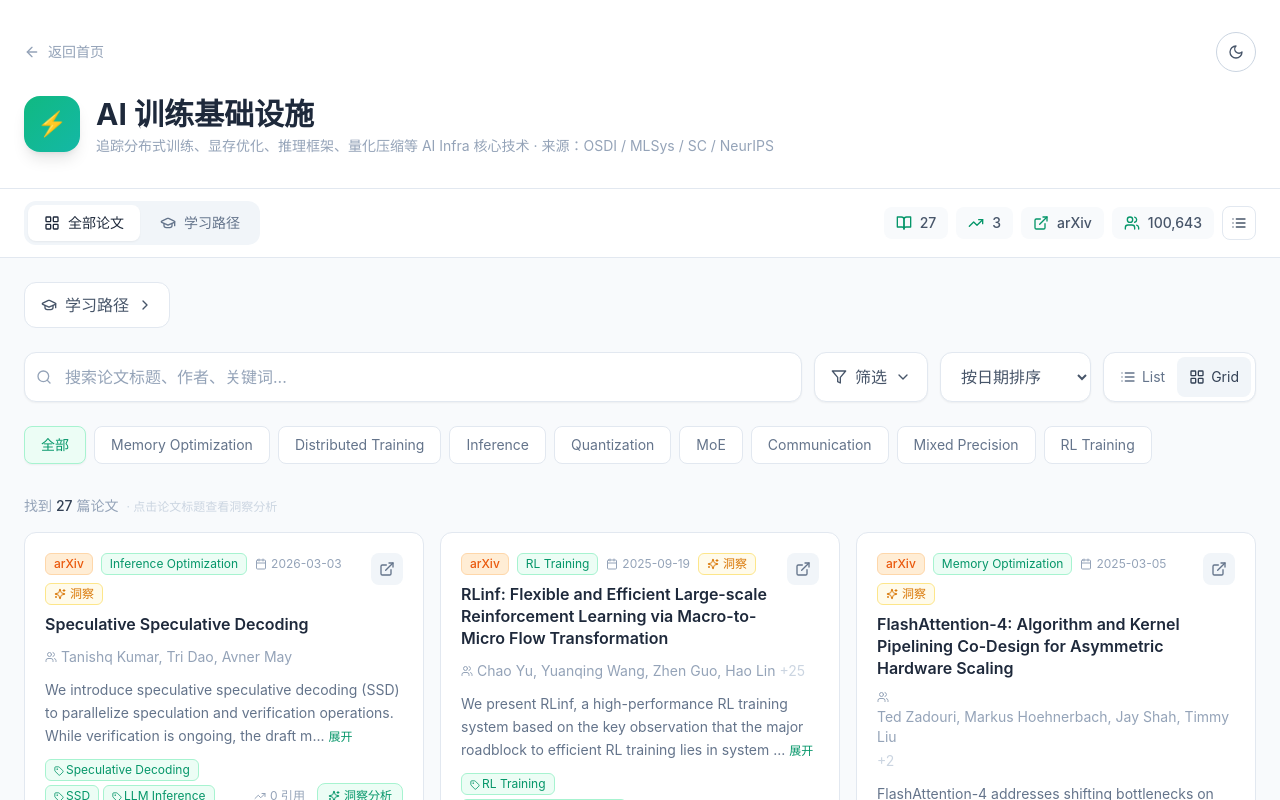
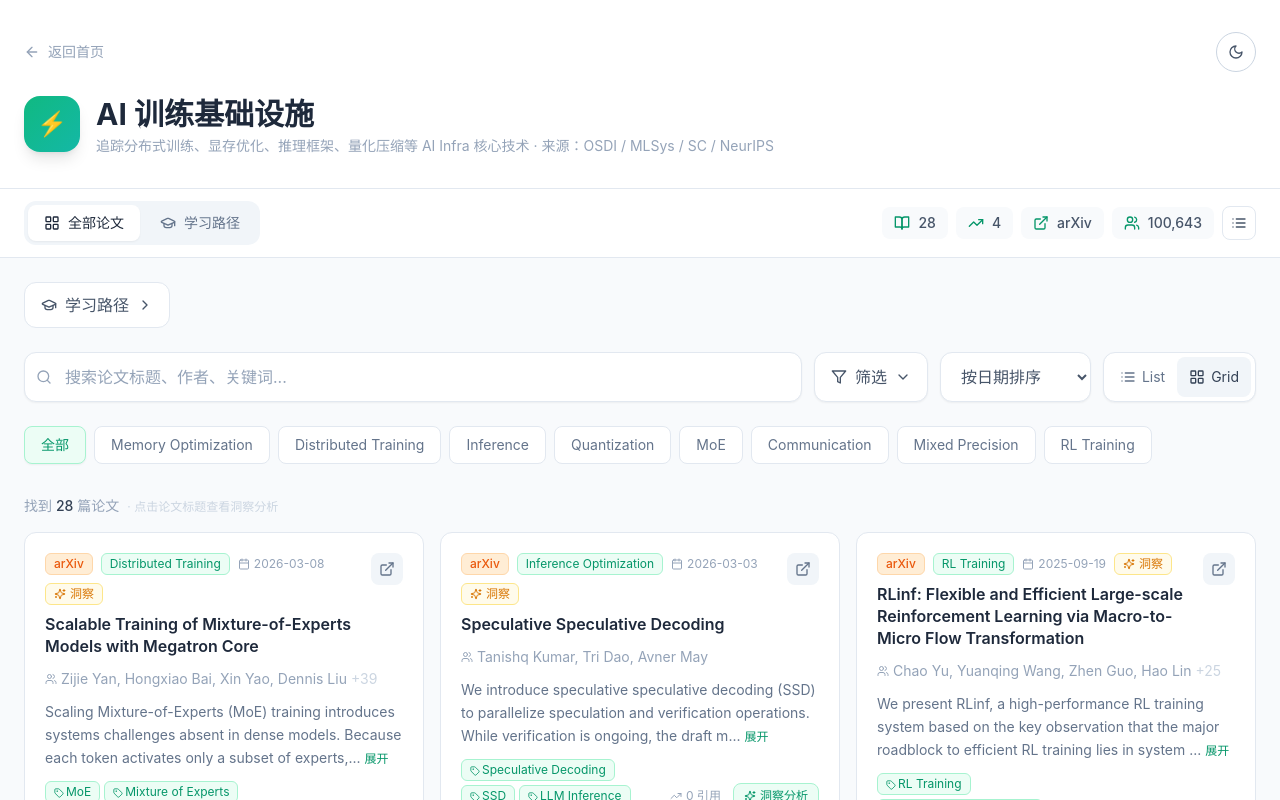
Before and after one commit to YukioZzz/paper-tracker, a React (Vite) app: page /#/infra in a window 1280 px wide. Shown: the top 800 px of the page. Built offline with nearby package versions, Linux system fonts and the light colour scheme.

Commit message:
feat: add Megatron Core MoE scalable training paper (infra-026)

```diff
--- a/src/data/infraPapers.ts
+++ b/src/data/infraPapers.ts
@@ -754,4 +754,39 @@ export const infraPapers: Paper[] = [
       useCases: ['大语言模型的 RLHF 后训练', 'LLM 的强化学习微调', '生产级别的 LLM 训练流水线'],
     },
   },
+  {
+    id: 'infra-026',
+    title: 'Scalable Training of Mixture-of-Experts Models with Megatron Core',
+    authors: ['Zijie Yan', 'Hongxiao Bai', 'Xin Yao', 'Dennis Liu', 'Tong Liu', 'Hongbin Liu', 'Pintian Li', 'Evan Wu', 'Shiqing Fan', 'Li Tao', 'Robin Zhang', 'Yuzhong Wang', 'Shifang Xu', 'Jack Chang', 'Xuwen Chen', 'Kunlun Li', 'Yan Bai', 'Gao Deng', 'Nan Zheng', 'Vijay Anand Korthikanti', 'Abhinav Khattar', 'Ethan He', 'Soham Govande', 'Sangkug Lym', 'Zhongbo Zhu', 'Qi Zhang', 'Haochen Yuan', 'Xiaowei Ren', 'Deyu Fu', 'Tailai Ma', 'Shunkang Zhang', 'Jiang Shao', 'Ray Wang', 'Santosh Bhavani', 'Xipeng Li', 'Chandler Zhou', 'David Wu', 'Yingcan Wei', 'Ashwath Aithal', 'Michael Andersch', 'Mohammad Shoeybi', 'Jiajie Yao', 'June Yang'],
+    date: '2026-03-08', year: 2026, month: 3,
+    source: 'arXiv', arxivId: '2603.07685', url: 'https://arxiv.org/abs/2603.07685',
+    abstract: 'Scaling Mixture-of-Experts (MoE) training introduces systems challenges absent in dense models. Because each token activates only a subset of experts, this sparsity allows total parameters to grow much faster than per-token computation, creating coupled constraints across memory, communication, and computation. This paper presents a comprehensive framework addressing these challenges through co-design across the full system stack.',
+    tags: ['MoE', 'Mixture of Experts', 'Megatron', 'Distributed Training', 'Scaling', 'NVIDIA', 'DeepSeek', 'Qwen'],
+    category: 'Distributed Training', citations: 0, venue: 'arXiv 2026',
+    insights: {
+      zhAbstract: 'NVIDIA 发布的使用 Megatron Core 进行大规模 MoE（混合专家）模型训练的综合性框架。MoE 的稀疏激活特性使得总参数量可以远快于每 token 计算速度增长，但同时也带来了内存、通信和计算之间的耦合约束。该框架通过跨系统栈的协同设计解决了这些挑战，实现了 DeepSeek-V3-685B 在 GB300 上达到 1,233 TFLOPS/GPU 的训练效率。',
+      innovations: [
+        '细粒度重计算 (Fine-grained Recomputation)：精细化 activation 重计算策略，大幅减少显存占用',
+        '卸载策略 (Offloading)：智能模型分片卸载到 CPU/ NVMe，降低显存峰值',
+        '优化调度器 (Optimized Dispatchers)：高效的 token 到 expert 路由调度，减少通信开销',
+        '通信重叠 (Communication Overlapping)：计算与通信流水线 overlap，减少空闲等待',
+        '分组 GEMM (Grouped GEMM)：优化的矩阵乘法，提升计算效率',
+        '核融合 (Kernel Fusions)：减少 kernel launch overhead，提高吞吐',
+        'CUDA Graphs：减少 Python 层开销，提升 GPU 利用率',
+        '并行折叠 (Parallel Folding)：灵活的多维并行策略',
+        '低精度训练支持：FP8 和 NVFP4 量化训练',
+        '高效长上下文训练：支持超长序列的高效训练',
+      ],
+      keyFormulas: [
+        { name: 'MoE 稀疏激活', formula: '\\text{Active Params} = N \\times E_{active} \\ll N \\times E_{total}', description: '每个 token 只激活部分 expert，总参数量可以远大于激活参数量' },
+        { name: 'TFLOPS 计算', formula: '\\text{TFLOPS} = \\frac{\\text{FLOPs per token} \\times \\text{tokens/sec}}{\\text{Num GPUs}}', description: '衡量 GPU 训练效率的关键指标' },
+        { name: 'DeepSeek-V3-685B GB300', formula: '1,233 \\text{ TFLOPS/GPU}', description: '在 GB300 上达到的训练效率' },
+        { name: 'Qwen3-235B GB300', formula: '974 \\text{ TFLOPS/GPU}', description: 'Qwen3-235B 在 GB300 上的训练效率' },
+        { name: '通信开销公式', formula: 'T_{comm} = \\frac{Token \\times ExpertDim}{Bandwidth} + Latency', description: 'MoE AllToAll 通信时间主要受 token 数量和 expert 维度影响' },
+        { name: '显存峰值优化', formula: 'M_{peak} = M_{params} + M_{activations} + M_{optimizer}', description: '通过重计算和 offloading 降低三个主要显存组件的峰值' },
+      ],
+      experimentHighlights: ['DeepSeek-V3-685B 在 GB300 上达到 1,233 TFLOPS/GPU', 'DeepSeek-V3-685B 在 GB200 上达到 1,048 TFLOPS/GPU', 'Qwen3-235B 在 GB300 上达到 974 TFLOPS/GPU', 'Qwen3-235B 在 GB200 上达到 919 TFLOPS/GPU', '已训练从数十亿到数万亿参数的 MoE 模型', '支持数千 GPU 集群规模'],
+      useCases: ['超大规模 MoE 模型训练', '分布式 LLM 预训练', '高效多维并行训练', '长上下文模型训练', '低精度大模型训练'],
+    },
+  },
 ];
```
